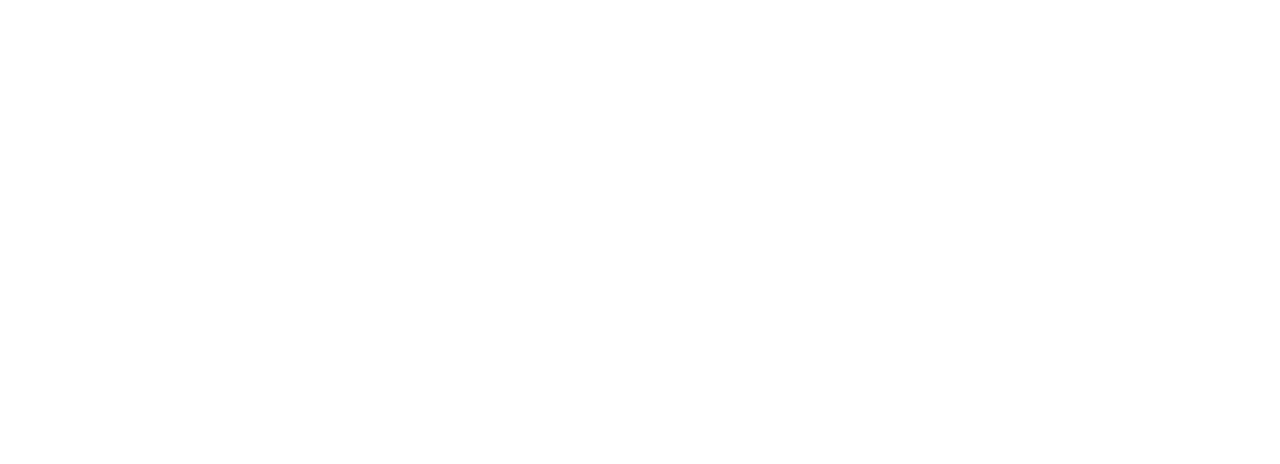
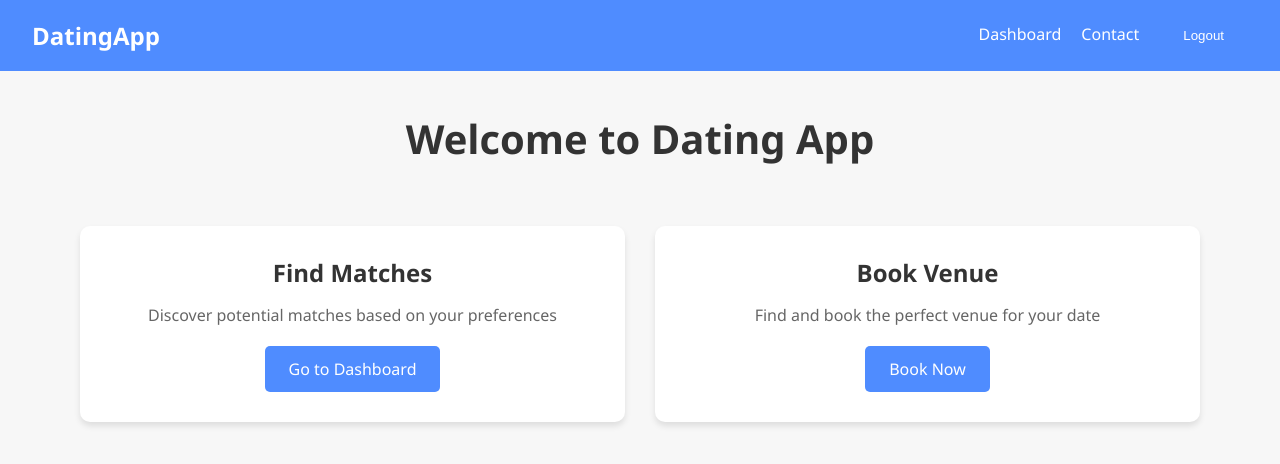
Before and after one commit to kushal-4478/mapMate, a React (Create React App) app in the folder frontend/: page /home in a window 1280 px wide. Before the commit this address had no page. Shown: the top 464 px of the page. Built offline with nearby package versions, Linux system fonts and the light colour scheme; sample sign-in values are in the browser's storage.

Commit message:
some rectification of route and adding css

```diff
--- a/frontend/src/App.css
+++ b/frontend/src/App.css
@@ -1,9 +1,14 @@
-
 *{
    box-sizing:border-box;
    margin:0;
    padding:0;
 
+}
+body {
+  margin: 0;
+  font-family: 'Segoe UI', Arial, sans-serif;
+  background: #f7f7f7;
+  color: #222;
 }
 .container{
 
@@ -54,6 +59,7 @@
  .signup-link{
 
       text-align:center;
+
 
 
  }
@@ -126,8 +132,13 @@
    background-size: cover;
    padding: 20px;
    font-family: Arial, sans-serif;
+   max-width: 900px;
+   margin: 40px auto;
+   background: #fff;
+   border-radius: 12px;
+   box-shadow: 0 2px 16px rgba(0,0,0,0.07);
+   padding: 32px;
  }
-
 
  .card {
    background: #fff;
@@ -154,7 +165,6 @@
    font-weight: bold;
  }
 
-
  .form-group {
    margin-bottom: 20px;
    text-align: left;
@@ -177,12 +187,10 @@
    transition: 0.3s;
  }
 
-
  .form-group input:focus {
    border-color: #4facfe;
    box-shadow: 0 0 8px rgba(79, 172, 254, 0.5);
  }
-
 
  .btn {
    width: 100%;
--- a/frontend/src/App.jsx
+++ b/frontend/src/App.jsx
@@ -1,21 +1,55 @@
 import React from "react";
-import { BrowserRouter as Router, Route, Routes } from "react-router-dom";
+import { BrowserRouter as Router, Routes, Route } from "react-router-dom";
 import MainPage from "./web";
 import Dashboard from "./components/Dashboard";
-import Login from "./login";
+import Login from "./Login";
+import Signin from "./Signin";
 import Contact from "./contact";
-
+import Navbar from "./components/Navbar";
+import Home from './components/Home';
+import Booking from './booking/Booking';
+import Payment from './booking/Payment';
+import Confirmation from './booking/Confirmation';
+import PaymentSuccess from './booking/PaymentSuccess';
+import PaymentCancel from './booking/PaymentCancel';
+import PrivateRoute from './components/PrivateRoute';
 
 const App = () => {
   return (
     <Router>
+      <Navbar />
       <Routes>
         <Route path="/" element={<MainPage />} />
         <Route path="/login" element={<Login />} />
+        <Route path="/signin" element={<Signin />} />
         <Route path="/contact" element={<Contact />} />
-        <Route path="/dashboard" element={<Dashboard />} />
-        <Route path="/booking" element={<Booking />} />
-        <Route path="/payment" element={<Payment amount={100} currency="usd" />} />
+        <Route
+          path="/home"
+          element={
+            <PrivateRoute>
+              <Home />
+            </PrivateRoute>
+          }
+        />
+        <Route
+          path="/dashboard"
+          element={
+            <PrivateRoute>
+              <Dashboard />
+            </PrivateRoute>
+          }
+        />
+        <Route path="/booking" element={
+          <PrivateRoute>
+            <Booking />
+          </PrivateRoute>
+        } />
+        <Route path="/payment" element={
+          <PrivateRoute>
+            <Payment />
+          </PrivateRoute>
+        } />
+        <Route path="/confirmation" element={<Confirmation />} />
         <Route path="/payment-success" element={<PaymentSuccess />} />
         <Route path="/payment-cancel" element={<PaymentCancel />} />
         <Route path="*" element={<h1>404: Page Not Found</h1>} />
--- a/frontend/src/Login.jsx
+++ b/frontend/src/Login.jsx
@@ -3,6 +3,7 @@
 
 const App = () => {
   const [credentials, setCredentials] = useState({ email: "", password: "" });
+  const [message, setMessage] = useState('');
   const navigate = useNavigate(); // Use useNavigate instead of useHistory
 
   const handleChange = (e) => {
@@ -27,17 +28,31 @@
 
     const data = await response.json();
 
-    if (response.ok) {
-      // Store JWT token in localStorage
-      localStorage.setItem("authToken", data.token);
-      alert("Login successful!");
-      navigate("/dashboard"); // Redirect to a protected page
-    } else {
-      alert(data.message || "Login failed");
+    if (!response.ok) {
+      // Show backend error message if available
+      throw new Error(data.message || "Login failed");
     }
+
+    // Check if response has the required data
+    if (!data.token) {
+      throw new Error("Login failed: Missing token");
+    }
+
+    // Store token and user data
+    localStorage.setItem("authToken", data.token);
+    localStorage.setItem("userId", data._id); // Changed from data.user.id to data._id
+
+    // Show success message
+    setMessage("Login successful!");
+
+    // Navigate after a short delay to show the success message
+    setTimeout(() => {
+      navigate('/home');
+    }, 1500);
+
   } catch (error) {
-    console.error("Error logging in:", error);
-    alert("An error occurred. Please try again.");
+    setMessage(error.message || "Login failed");
+    console.error("Error logging in:", error.message);
   }
 };
 
@@ -79,6 +94,11 @@
             Don't have an account? <Link to="/signin">Sign up</Link>
           </p>
         </form>
+        {message && (
+          <div className={`message ${message.includes('successful') ? 'success' : 'error'}`}>
+            {message}
+          </div>
+        )}
       </div>
     </div>
   );
--- /dev/null
+++ b/frontend/src/components/Home.css
@@ -0,0 +1,56 @@
+.home-container {
+  max-width: 1200px;
+  margin: 40px auto;
+  padding: 0 20px;
+}
+
+.home-title {
+  text-align: center;
+  color: #333;
+  margin-bottom: 40px;
+  font-size: 2.5rem;
+}
+
+.features-grid {
+  display: grid;
+  grid-template-columns: repeat(auto-fit, minmax(300px, 1fr));
+  gap: 30px;
+  padding: 20px;
+}
+
+.feature-card {
+  background: white;
+  padding: 30px;
+  border-radius: 10px;
+  box-shadow: 0 4px 6px rgba(0, 0, 0, 0.1);
+  text-align: center;
+  transition: transform 0.3s ease;
+}
+
+.feature-card:hover {
+  transform: translateY(-5px);
+}
+
+.feature-card h2 {
+  color: #333;
+  margin-bottom: 15px;
+}
+
+.feature-card p {
+  color: #666;
+  margin-bottom: 20px;
+}
+
+.feature-button {
+  display: inline-block;
+  padding: 12px 24px;
+  background: #4f8cff;
+  color: white;
+  text-decoration: none;
+  border-radius: 5px;
+  transition: background-color 0.3s ease;
+}
+
+.feature-button:hover {
+  background: #3a7aff;
+}
--- /dev/null
+++ b/frontend/src/components/Home.jsx
@@ -0,0 +1,35 @@
+import React, { useEffect } from 'react';
+import { Link } from 'react-router-dom';
+import './Home.css';
+
+const Home = () => {
+  useEffect(() => {
+    console.log('Home component mounted');
+  }, []);
+
+  return (
+    <div className="home-container">
+      <h1 className="home-title">Welcome to Dating App</h1>
+
+      <div className="features-grid">
+        <div className="feature-card">
+          <h2>Find Matches</h2>
+          <p>Discover potential matches based on your preferences</p>
+          <Link to="/dashboard" className="feature-button">
+            Go to Dashboard
+          </Link>
+        </div>
+
+        <div className="feature-card">
+          <h2>Book Venue</h2>
+          <p>Find and book the perfect venue for your date</p>
+          <Link to="/booking" className="feature-button">
+            Book Now
+          </Link>
+        </div>
+      </div>
+    </div>
+  );
+};
+
+export default Home;
--- /dev/null
+++ b/frontend/src/components/Navbar.css
@@ -0,0 +1,29 @@
+.navbar {
+  display: flex;
+  justify-content: space-between;
+  align-items: center;
+  background: #4f8cff;
+  padding: 16px 32px;
+  color: #fff;
+}
+
+.nav-logo {
+  font-size: 1.5rem;
+  font-weight: bold;
+  color: #fff;
+  text-decoration: none;
+}
+
+.nav-links a, .nav-btn {
+  margin-left: 20px;
+  color: #fff;
+  text-decoration: none;
+  font-weight: 500;
+  background: none;
+  border: none;
+  cursor: pointer;
+}
+
+.nav-btn:hover, .nav-links a:hover {
+  text-decoration: underline;
+}
--- /dev/null
+++ b/frontend/src/components/Navbar.jsx
@@ -0,0 +1,33 @@
+import React from "react";
+import { Link, useNavigate } from "react-router-dom";
+import "./Navbar.css";
+
+const Navbar = () => {
+  const navigate = useNavigate();
+  const isAuthenticated = !!localStorage.getItem("token");
+
+  const handleLogout = () => {
+    localStorage.removeItem("token");
+    navigate("/login");
+  };
+
+  return (
+    <nav className="navbar">
+      <Link to="/" className="nav-logo">DatingApp</Link>
+      <div className="nav-links">
+        <Link to="/dashboard">Dashboard</Link>
+        <Link to="/contact">Contact</Link>
+        {isAuthenticated ? (
+          <button className="nav-btn" onClick={handleLogout}>Logout</button>
+        ) : (
+          <>
+            <Link to="/login">Login</Link>
+            <Link to="/signin">Sign Up</Link>
+          </>
+        )}
+      </div>
+    </nav>
+  );
+};
+
+export default Navbar;
--- /dev/null
+++ b/frontend/src/components/PrivateRoute.jsx
@@ -0,0 +1,15 @@
+import React from 'react';
+import { Navigate } from 'react-router-dom';
+
+const PrivateRoute = ({ children }) => {
+  const token = localStorage.getItem('authToken');
+  console.log("PrivateRoute - Token:", token); // Debug log
+
+  if (!token) {
+    return <Navigate to="/login" replace />;
+  }
+
+  return children;
+};
+
+export default PrivateRoute;
--- a/frontend/src/index.jsx
+++ b/frontend/src/index.jsx
@@ -1,42 +1,11 @@
 import React from 'react';
 import ReactDOM from 'react-dom/client';
 import "./App.css";
-import { BrowserRouter as Router, Routes, Route } from 'react-router-dom';
-import Web from './web.jsx';
-import Login from './Login.jsx';
-import Signin from './Signin.jsx';
-import Contact from './contact.jsx';
-import Dashboard from './components/Dashboard'; // Import the Dashboard component
-import Booking from './booking/Booking.jsx';
-import Confirmation from './booking/Confirmation.jsx';
-//import Payment from './booking/Payment.jsx';
-import Payment from './booking/Payment.jsx';
-import PaymentSuccess from './booking/PaymentSuccess.jsx';
-import PaymentCancel from './booking/PaymentCancel.jsx';
-
-
-const App = () => {
-  return (
-    <Router>
-      <Routes>
-        <Route path="/" element={<Web />} />
-        <Route path="/signin" element={<Signin />} />
-        <Route path="/login" element={<Login />} />
-        <Route path="/contact" element={<Contact />} />
-        <Route path="/dashboard" element={<Dashboard />} /> {/* Add the Dashboard route */}
-        <Route path="/booking" element={<Booking />} />
-        <Route path="/payment" element={<Payment />} />
-        <Route path="/confirmation" element={<Confirmation />} />
-        <Route path="/payment" element={<Payment amount={100} currency="usd" />} />
-        <Route path="/payment-success" element={<PaymentSuccess />} />
-        <Route path="/payment-cancel" element={<PaymentCancel />} />
-      </Routes>
-    </Router>
-  );
-};
+import App from './App';
 
 const root = ReactDOM.createRoot(document.getElementById('root'));
-root.render(<App />);
-// If you want to start measuring performance in your app, pass a function
-// to log results (for example: reportWebVitals(console.log))
-// or send to an analytics endpoint. Learn more: https://bit.ly/CRA-vitals
+root.render(
+  <React.StrictMode>
+    <App />
+  </React.StrictMode>
+);
```
Also changed, not shown: 1 other file (tests, documents, lock files or other folders).
